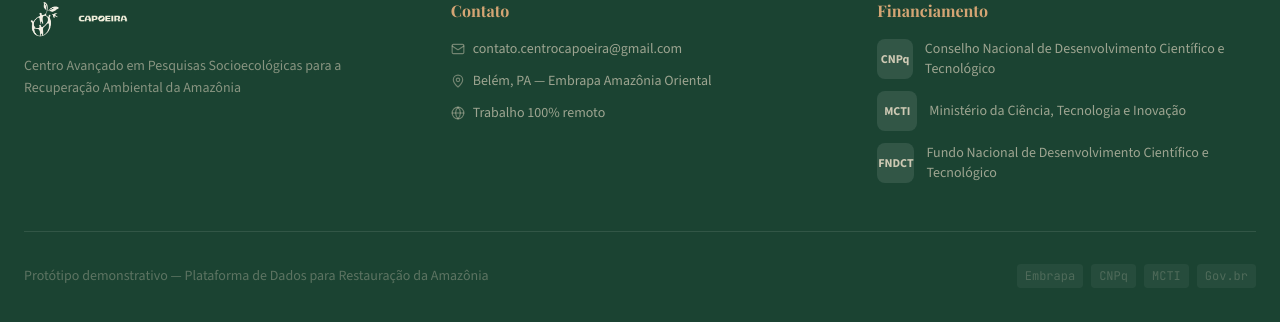
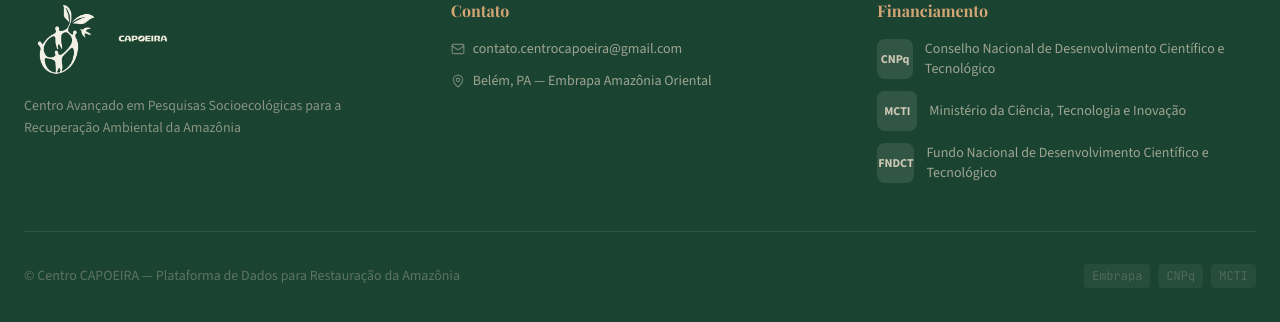
Before and after one commit to OQAY/Capoeira, a React (Vite) app: page / in a window 1280 px wide. Shown: the part 6848-7170 px from the top of the page. Built offline with nearby package versions, Linux system fonts and the light colour scheme; a web font is replaced by a local one.

Commit message:
Remover textos irrelevantes do footer
- Removido 'Trabalho 100% remoto'
- Removido 'Protótipo demonstrativo'
- Removido 'Gov.br' dos badges

```diff
--- a/src/components/About.tsx
+++ b/src/components/About.tsx
@@ -170,7 +170,7 @@ export default function About() {
             {/* Brand */}
             <div>
               <div className="flex items-center gap-3 mb-4">
-                <img src="/capoeira-logo.png" alt="CAPOEIRA" className="w-10 h-10 object-contain" />
+                <img src="/capoeira-logo.png" alt="CAPOEIRA" className="w-20 h-20 object-contain" />
                 <img src="/capoeira-wordmark.png" alt="CAPOEIRA" className="h-8 object-contain" />
               </div>
               <p className="text-cream/50 text-sm leading-relaxed max-w-xs">
@@ -189,10 +189,6 @@ export default function About() {
                 <div className="flex items-center gap-2">
                   <MapPin size={14} className="text-cream/40" />
                   Belém, PA — Embrapa Amazônia Oriental
-                </div>
-                <div className="flex items-center gap-2">
-                  <Globe size={14} className="text-cream/40" />
-                  Trabalho 100% remoto
                 </div>
               </div>
             </div>
@@ -226,14 +222,13 @@ export default function About() {
           {/* Bottom */}
           <div className="border-t border-white/10 pt-8 flex flex-col md:flex-row items-center justify-between gap-4">
             <p className="text-sm text-cream/30">
-              Protótipo demonstrativo — Plataforma de Dados para Restauração da Amazônia
+              © Centro CAPOEIRA — Plataforma de Dados para Restauração da Amazônia
             </p>
             <div className="flex items-center gap-6">
               <div className="flex items-center gap-2">
                 <span className="text-xs font-mono text-cream/20 bg-white/5 px-2 py-1 rounded">Embrapa</span>
                 <span className="text-xs font-mono text-cream/20 bg-white/5 px-2 py-1 rounded">CNPq</span>
                 <span className="text-xs font-mono text-cream/20 bg-white/5 px-2 py-1 rounded">MCTI</span>
-                <span className="text-xs font-mono text-cream/20 bg-white/5 px-2 py-1 rounded">Gov.br</span>
               </div>
             </div>
           </div>
```
